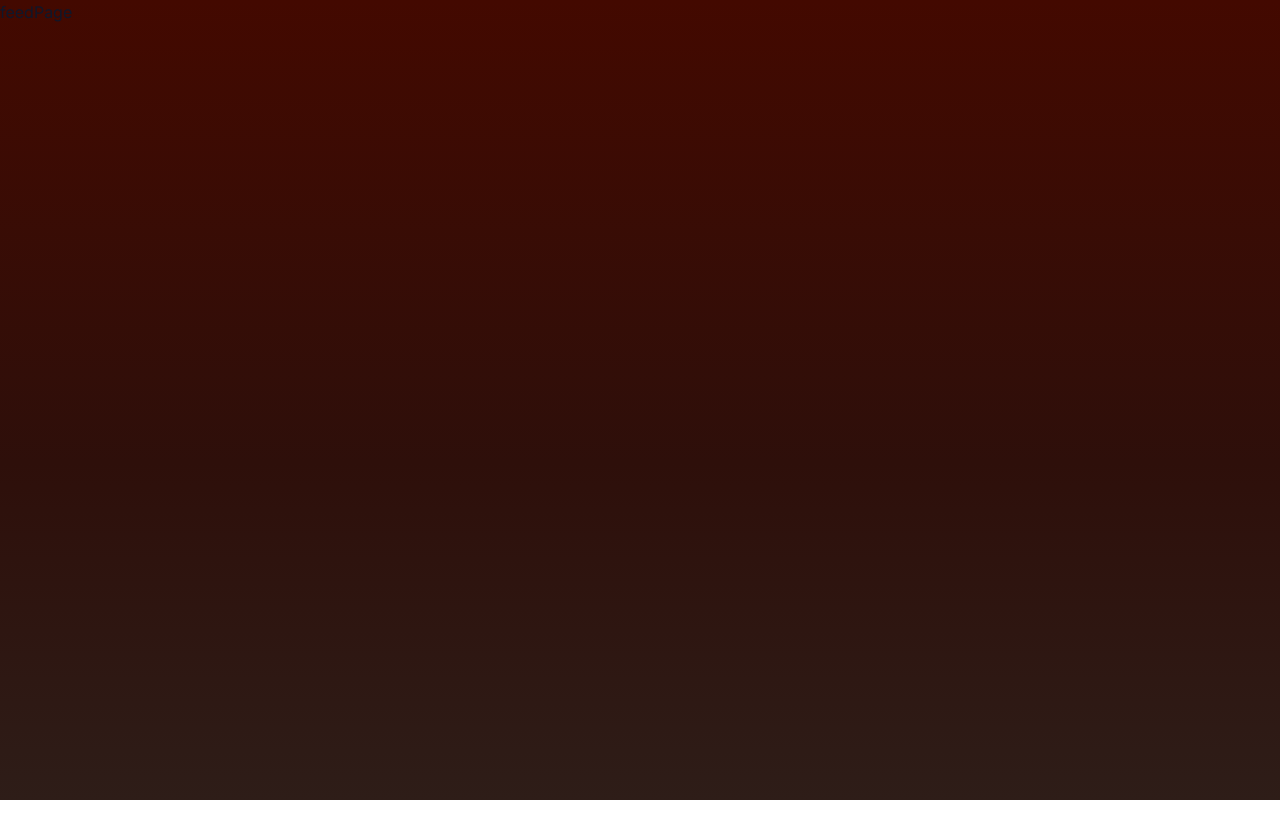
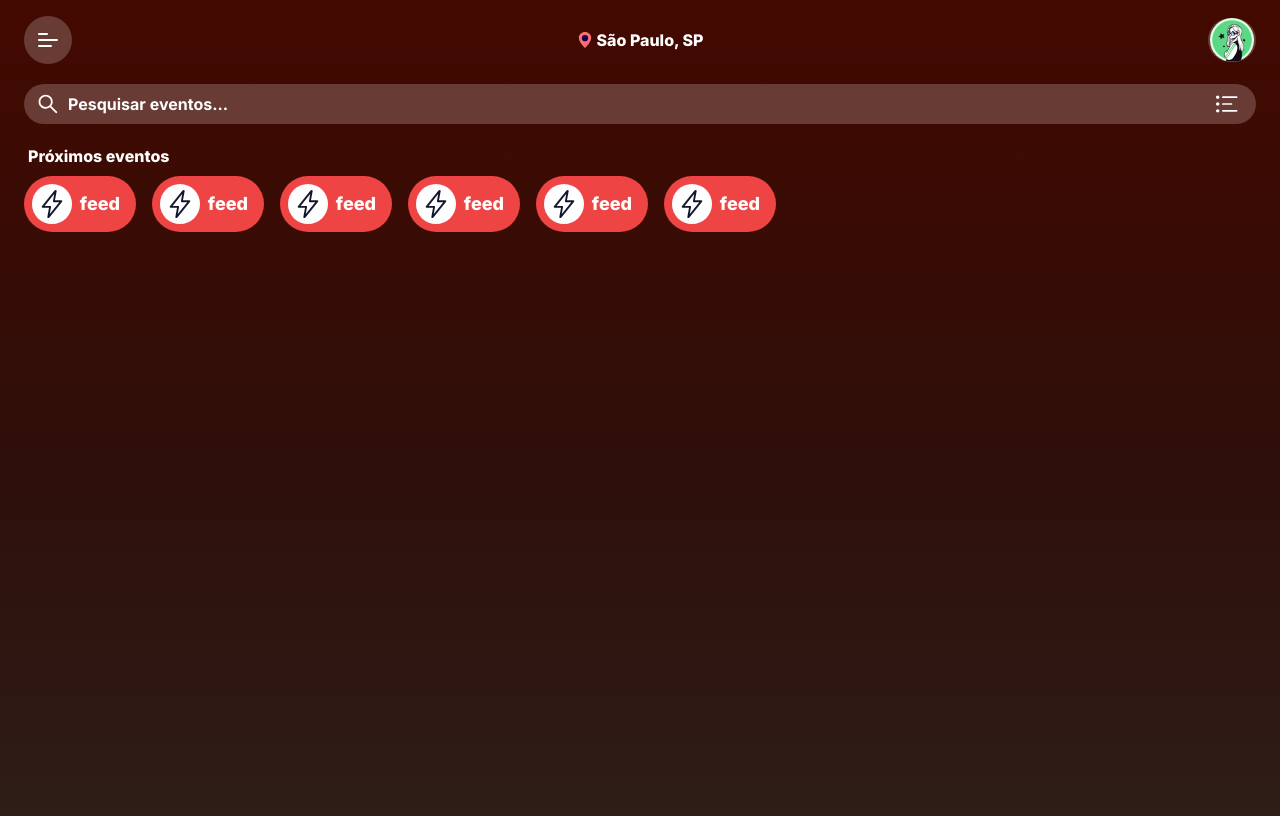
Before and after one commit to event-squad/front, a Next.js app: page /feed in a window 1280 px wide. Built offline with nearby package versions, Linux system fonts and the light colour scheme.

Commit message:
feat: feed

```diff
--- a/src/app/(pages)/auth/signin/page.tsx
+++ b/src/app/(pages)/auth/signin/page.tsx
@@ -3,7 +3,7 @@
 import Auth from "@/app/api/auth/login";
 import AlertComponent from "@/app/components/ui/alertComponent";
 import { useState } from "react";
-import Login from "./login";
+import Login from "./signin";
 import { useRouter } from "next/navigation";
 
 const Page = () => {
--- /dev/null
+++ b/src/app/(pages)/feed/carousel.tsx
@@ -0,0 +1,53 @@
+import IconFlashOutline from "@/app/components/ui/flash";
+
+const Carousel = () => {
+  return (
+    <div className="cursor-pointer">
+      <h1 className="text-white font-extrabold text-md px-1">
+        Próximos eventos
+      </h1>
+
+      <div className="flex overflow-y-scroll scrollbar-hide">
+       <div className="flex mr-4 mt-2 justify-between items-center w-28 rounded-full h-14 bg-red-500">
+         <div className="flex justify-center items-center ml-2 bg-white rounded-full w-10 h-10">
+           <IconFlashOutline className="text-3xl" />
+         </div>
+         <h1 className="text-lg text-white font-extrabold mr-4">feed</h1>
+       </div>
+       <div className="flex mr-4 mt-2 justify-between items-center w-28 rounded-full h-14 bg-red-500">
+         <div className="flex justify-center items-center ml-2 bg-white rounded-full w-10 h-10">
+           <IconFlashOutline className="text-3xl" />
+         </div>
+         <h1 className="text-lg text-white font-extrabold mr-4">feed</h1>
+       </div>
+       <div className="flex mr-4 mt-2 justify-between items-center w-28 rounded-full h-14 bg-red-500">
+         <div className="flex justify-center items-center ml-2 bg-white rounded-full w-10 h-10">
+           <IconFlashOutline className="text-3xl" />
+         </div>
+         <h1 className="text-lg text-white font-extrabold mr-4">feed</h1>
+       </div>
+       <div className="flex mr-4 mt-2 justify-between items-center w-28 rounded-full h-14 bg-red-500">
+         <div className="flex justify-center items-center ml-2 bg-white rounded-full w-10 h-10">
+           <IconFlashOutline className="text-3xl" />
+         </div>
+         <h1 className="text-lg text-white font-extrabold mr-4">feed</h1>
+       </div>
+       <div className="flex mr-4 mt-2 justify-between items-center w-28 rounded-full h-14 bg-red-500">
+         <div className="flex justify-center items-center ml-2 bg-white rounded-full w-10 h-10">
+           <IconFlashOutline className="text-3xl" />
+         </div>
+         <h1 className="text-lg text-white font-extrabold mr-4">feed</h1>
+       </div>
+       <div className="flex mr-4 mt-2 justify-between items-center w-28 rounded-full h-14 bg-red-500">
+         <div className="flex justify-center items-center ml-2 bg-white rounded-full w-10 h-10">
+           <IconFlashOutline className="text-3xl" />
+         </div>
+         <h1 className="text-lg text-white font-extrabold mr-4">feed</h1>
+       </div>
+      </div>
+
+    </div>
+  );
+};
+
+export default Carousel;
--- /dev/null
+++ b/src/app/(pages)/feed/header.tsx
@@ -0,0 +1,27 @@
+import mapSvg from "@/../public/images/map-marker-svgrepo-com.svg";
+import profile from "@/../public/images/profile-picture.webp";
+import IconMenuLeft from "@/app/components/ui/bars";
+import Img from "next/image";
+
+const Header = () => {
+  return (
+    <div className="flex items-center justify-between mt-4">
+      <div className="flex justify-center items-center text-white text-2xl w-12 h-12 main-bg rounded-full">
+        <IconMenuLeft className="cursor-pointer" />
+      </div>
+      <div className="flex">
+        <Img className="w-4 mr-1" src={mapSvg} alt="map_svg" />
+        <h1 className="text-white text-1xl font-extrabold">São Paulo, SP</h1>
+      </div>
+      <div className="flex justify-center items-center main-bg rounded-full w-12">
+        <Img
+          className="w-11 rounded-full cursor-pointer"
+          src={profile}
+          alt="Profile_Picture"
+        />
+      </div>
+    </div>
+  );
+};
+
+export default Header;
--- a/src/app/(pages)/feed/page.tsx
+++ b/src/app/(pages)/feed/page.tsx
@@ -1,7 +1,15 @@
+import Carousel from "./carousel";
+import Header from "./header";
+import SearchBar from "./searchBar";
+
 const Page = () => {
  return(
-  <div>
-   <h1>feedPage</h1>
+  <div
+   className="px-6"
+  >
+   <Header />
+   <SearchBar />
+   <Carousel />
   </div>
  )
 }
--- /dev/null
+++ b/src/app/(pages)/feed/searchBar.tsx
@@ -0,0 +1,19 @@
+import { Input } from "@/app/components/ui/input";
+import IconSide_menu from "@/app/components/ui/menu";
+import IconSearch from "@/app/components/ui/search";
+
+const SearchBar = () => {
+  return (
+    <div className="my-3 relative mx-auto w-full flex items-center h-14 justify-center">
+      <IconSearch className="absolute left-0 z-10 w-12 text-white text-2xl" />
+      <Input
+        className="w-3/4 text-white mx-auto my-6 main-bg border-none w-full
+        rounded-full placeholder:text-white text-md font-bold pl-11 pr-11"
+        placeholder="Pesquisar eventos..."
+      ></Input>
+      <IconSide_menu className="absolute right-1 z-10 w-12 text-white text-4xl" />
+    </div>
+  );
+};
+
+export default SearchBar;
--- /dev/null
+++ b/src/app/components/ui/bars.tsx
@@ -0,0 +1,15 @@
+// icon:menu-left | CSS Icons https://css.gg/ | Astrit
+import * as React from "react";
+
+function IconMenuLeft(props: React.SVGProps<SVGSVGElement>) {
+  return (
+    <svg fill="none" viewBox="0 0 24 24" height="1em" width="1em" {...props}>
+      <path
+        fill="currentColor"
+        d="M2 5.995c0-.55.446-.995.995-.995h8.01a.995.995 0 010 1.99h-8.01A.995.995 0 012 5.995zM2 12c0-.55.446-.995.995-.995h18.01a.995.995 0 110 1.99H2.995A.995.995 0 012 12zM2.995 17.01a.995.995 0 000 1.99h12.01a.995.995 0 000-1.99H2.995z"
+      />
+    </svg>
+  );
+}
+
+export default IconMenuLeft;
--- /dev/null
+++ b/src/app/components/ui/flash.tsx
@@ -0,0 +1,25 @@
+// icon:flash-outline | Ionicons https://ionicons.com/ | Ionic Framework
+import * as React from "react";
+
+function IconFlashOutline(props: React.SVGProps<SVGSVGElement>) {
+  return (
+    <svg
+      viewBox="0 0 512 512"
+      fill="currentColor"
+      height="1em"
+      width="1em"
+      {...props}
+    >
+      <path
+        fill="none"
+        stroke="currentColor"
+        strokeLinecap="round"
+        strokeLinejoin="round"
+        strokeWidth={32}
+        d="M315.27 33L96 304h128l-31.51 173.23a2.36 2.36 0 002.33 2.77h0a2.36 2.36 0 001.89-.95L416 208H288l31.66-173.25a2.45 2.45 0 00-2.44-2.75h0a2.42 2.42 0 00-1.95 1z"
+      />
+    </svg>
+  );
+}
+
+export default IconFlashOutline;
--- /dev/null
+++ b/src/app/components/ui/menu.tsx
@@ -0,0 +1,26 @@
+// icon:side_menu | System UIcons https://systemuicons.com/ | Corey Ginnivan
+import * as React from "react";
+
+function IconSide_menu(props: React.SVGProps<SVGSVGElement>) {
+  return (
+    <svg
+      viewBox="0 0 21 21"
+      fill="currentColor"
+      height="1em"
+      width="1em"
+      {...props}
+    >
+      <g fill="none" fillRule="evenodd">
+        <g stroke="currentColor" strokeLinecap="round" strokeLinejoin="round">
+          <path d="M7.5 6.5h8M7.5 10.498h5M7.5 14.5h8" />
+        </g>
+        <path
+          fill="currentColor"
+          d="M4.499 7.5c.5 0 1-.5 1-1s-.5-1-1-1-.999.5-.999 1 .499 1 .999 1zm0 4c.5 0 1-.5 1-1s-.5-1-1-1-.999.5-.999 1 .499 1 .999 1zm0 4c.5 0 1-.5 1-1s-.5-1-1-1-.999.5-.999 1 .499 1 .999 1z"
+        />
+      </g>
+    </svg>
+  );
+}
+
+export default IconSide_menu;
--- /dev/null
+++ b/src/app/components/ui/search.tsx
@@ -0,0 +1,18 @@
+// icon:search | Ant Design Icons https://ant.design/components/icon/ | Ant Design
+import * as React from "react";
+
+function IconSearch(props: React.SVGProps<SVGSVGElement>) {
+  return (
+    <svg
+      viewBox="0 0 1024 1024"
+      fill="currentColor"
+      height="1em"
+      width="1em"
+      {...props}
+    >
+      <path d="M909.6 854.5L649.9 594.8C690.2 542.7 712 479 712 412c0-80.2-31.3-155.4-87.9-212.1-56.6-56.7-132-87.9-212.1-87.9s-155.5 31.3-212.1 87.9C143.2 256.5 112 331.8 112 412c0 80.1 31.3 155.5 87.9 212.1C256.5 680.8 331.8 712 412 712c67 0 130.6-21.8 182.7-62l259.7 259.6a8.2 8.2 0 0011.6 0l43.6-43.5a8.2 8.2 0 000-11.6zM570.4 570.4C528 612.7 471.8 636 412 636s-116-23.3-158.4-65.6C211.3 528 188 471.8 188 412s23.3-116.1 65.6-158.4C296 211.3 352.2 188 412 188s116.1 23.2 158.4 65.6S636 352.2 636 412s-23.3 116.1-65.6 158.4z" />
+    </svg>
+  );
+}
+
+export default IconSearch;
--- a/src/app/globals.css
+++ b/src/app/globals.css
@@ -92,3 +92,12 @@
 -moz-box-shadow: 0px 0px 42px -10px rgba(0,0,0,0.75);
 box-shadow: 0px 0px 42px -10px rgba(0,0,0,0.75);
 }
+
+.main-bg {
+  background-color: #683B34;
+}
+
+.scrollbar-hide {
+  -ms-overflow-style: none;  /* IE and Edge */
+  scrollbar-width: none;  /* Firefox */
+}
```
Also changed, not shown: public/images/map-marker-svgrepo-com.svg (added), public/images/profile-picture.webp (added), src/app/(pages)/auth/signin/signin.tsx (renamed from src/app/(pages)/auth/signin/login.tsx).
